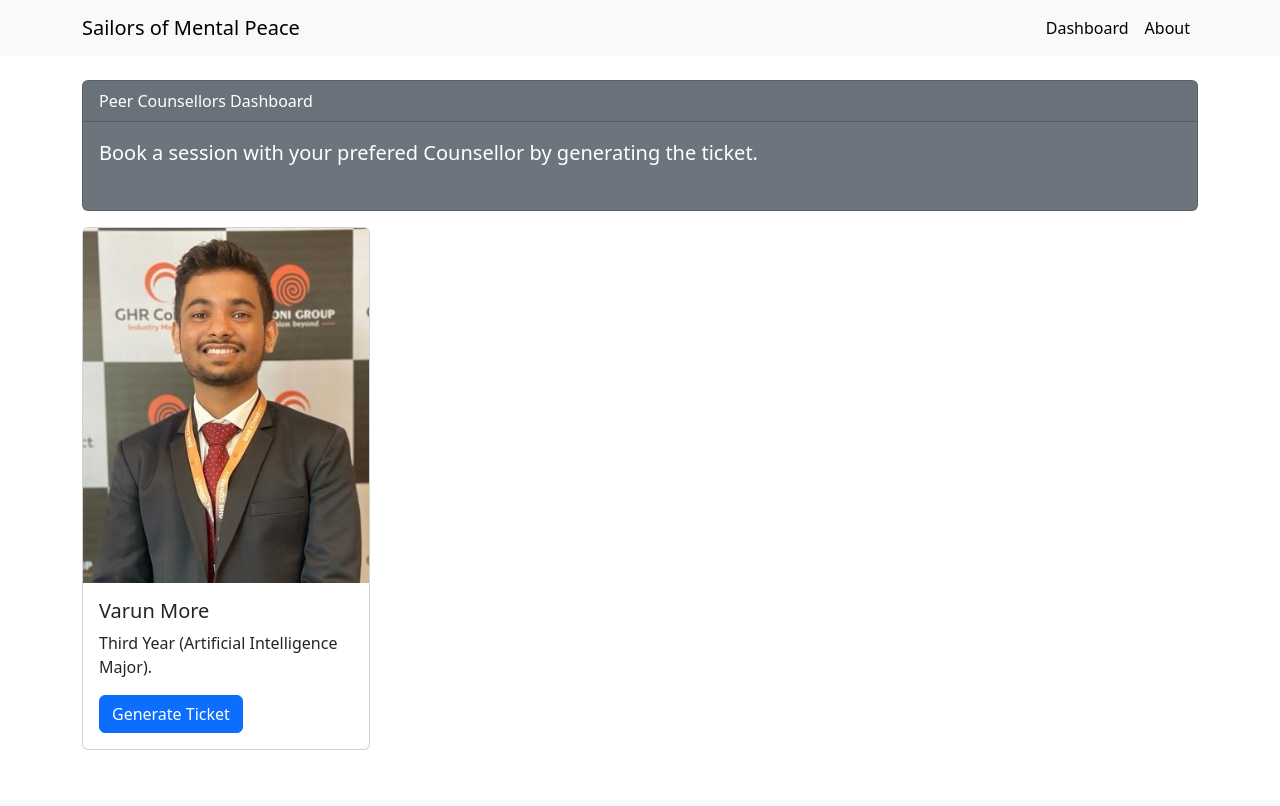
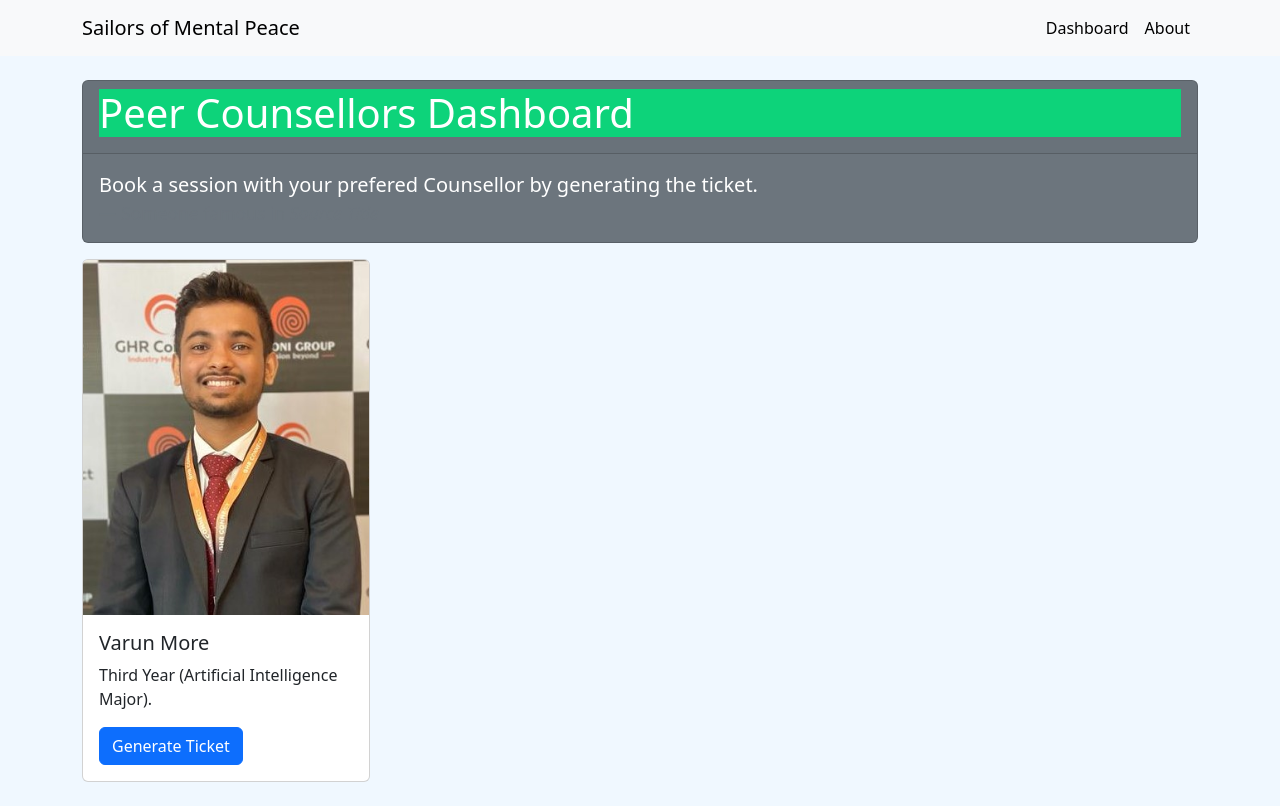
Before and after one commit to varmor/pcc-dashboard, a Django app: page / in a window 1280 px wide. Before the commit the page ends 750 px from the top, so only its background shows below. Run offline with Django 4.2, Linux system fonts and the light colour scheme.

Commit message:
dashboard/static/dashboard/main.css

```diff
--- a/dashboard/static/dashboard/main.css
+++ b/dashboard/static/dashboard/main.css
@@ -1,3 +1,12 @@
 .nav-b{
+    background-color: rgb(50, 236, 146);
+}
+h1{
+    background-color: rgb(13, 211, 122);
+}
+h5{
+    font-family: 'Times New Roman', Times,;
+}
+body{
     background-color: aliceblue;
 }
--- a/dashboard/templates/dashboard/base.html
+++ b/dashboard/templates/dashboard/base.html
@@ -8,6 +8,7 @@
       integrity="sha384-GLhlTQ8iRABdZLl6O3oVMWSktQOp6b7In1Zl3/Jr59b6EGGoI1aFkw7cmDA6j6gD"
       crossorigin="anonymous"
     />
+    <link href="{%static 'dashboard/main.css'%}" rel="stylesheet">
     <meta charset="UTF-8" />
     <meta http-equiv="X-UA-Compatible" content="IE=edge" />
     <meta name="viewport" content="width=device-width, initial-scale=1.0" />
--- a/dashboard/templates/dashboard/dashboard.html
+++ b/dashboard/templates/dashboard/dashboard.html
@@ -4,7 +4,7 @@
 <div class="head my-3">
     <div class="card text-bg-secondary">
         <div class="card-header">
-          Peer Counsellors Dashboard
+         <h1> Peer Counsellors Dashboard</h1>
         </div>
         <div class="card-body">
           <blockquote class="blockquote mb-0">
--- a/requirments.txt
+++ b/requirments.txt
@@ -1,4 +1,3 @@
 asgiref==3.6.0
-certifi @ file:///private/var/folders/nz/j6p8yfhx1mv_0grj5xl4650h0000gp/T/abs_5d968ni_yn/croot/certifi_1671487774636/work/certifi
 Django==4.1.6
 sqlparse==0.4.3
```
